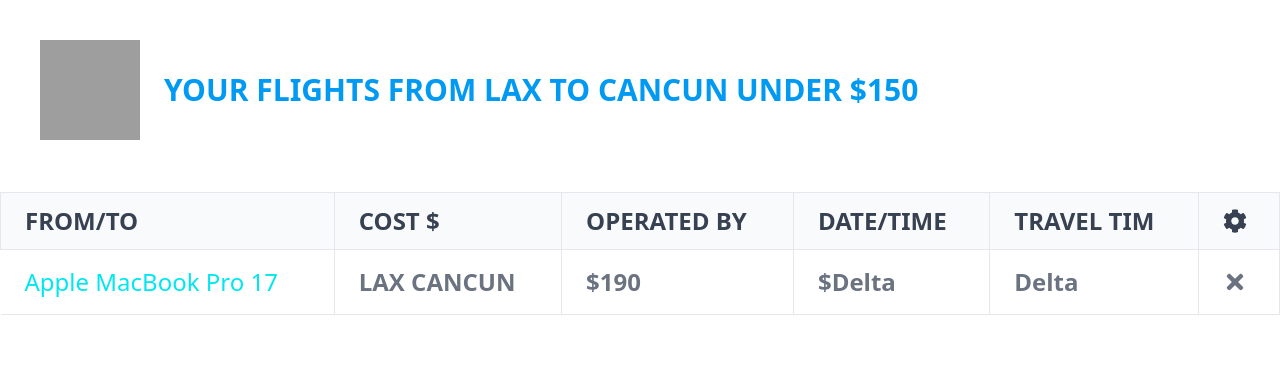
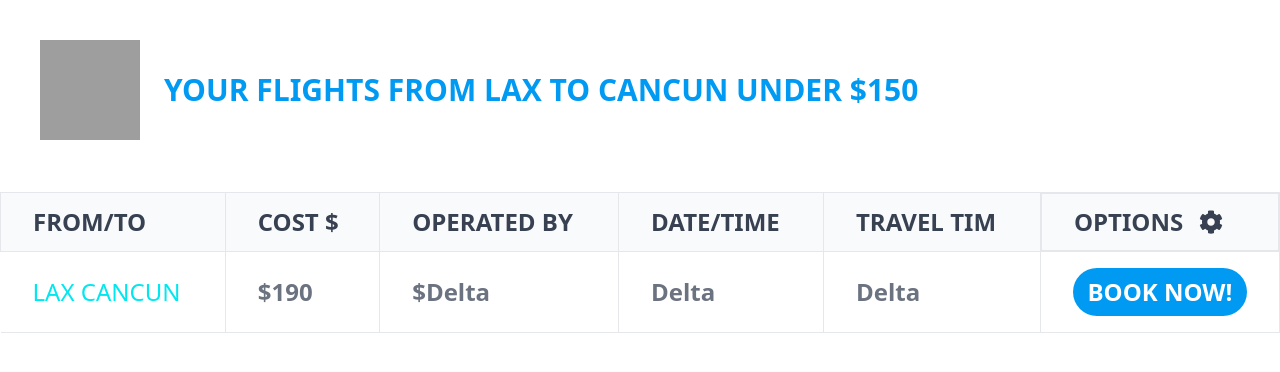
Before and after one commit to Alefrankie/u-go_alefrank-challenge, a Next.js app in the folder frontend/: page /flights in a window 1280 px wide. Shown: the top 372 px of the page. Built offline with nearby package versions, Linux system fonts and the light colour scheme; grey boxes are pictures that could not be loaded.

Commit message:
feat(frontend): button to view flights details

```diff
--- a/frontend/src/lib/components/buttons/ButtonFligthDetail.ts
+++ /dev/null
@@ -1,3 +0,0 @@
-export function ButtonFlightDetail() {
-  return <div>AA</div>
-}
--- /dev/null
+++ b/frontend/src/lib/components/buttons/ButtonFligthDetail.tsx
@@ -0,0 +1,10 @@
+export function ButtonFlightDetail() {
+  return (
+    <button
+      type="submit"
+      className="flex items-center justify-center p-2 gap-3 rounded-full bg-vivid-cerulean text-white font-bold w-full hover:bg-[#03d5dd] transition-all"
+    >
+      BOOK NOW!
+    </button>
+  )
+}
--- a/frontend/src/pages/flights.tsx
+++ b/frontend/src/pages/flights.tsx
@@ -1,3 +1,4 @@
+import { ButtonFlightDetail } from '@components/buttons/ButtonFligthDetail'
 import type { NextPage } from 'next'
 import Image from 'next/image'
 import Router from 'next/router'
@@ -12,7 +13,7 @@
 
   return (
     <>
-      <header className="flex items-center mb-3 gap-6 p-10">
+      <header className="flex items-center gap-6 p-10 mb-3">
         <Image src="/logo-1.png" alt="logo" width={100} height={100} layout="fixed" />
 
         <span className="text-3xl font-bold text-vivid-cerulean">
@@ -21,44 +22,44 @@
       </header>
 
       <main>
-        <div className="overflow-x-auto relative">
+        <div className="relative overflow-x-auto">
           <table className="w-full text-left text-gray-500">
-            <thead className="text-2xl text-gray-700 uppercase bg-gray-50 border">
+            <thead className="text-2xl text-gray-700 uppercase border bg-gray-50">
               <tr>
-                <th scope="col" className="py-3 px-6 border">
+                <th scope="col" className="px-8 py-3 border">
                   From/To
                 </th>
-                <th scope="col" className="py-3 px-6 border">
+                <th scope="col" className="px-8 py-3 border">
                   Cost $
                 </th>
-                <th scope="col" className="py-3 px-6 border">
+                <th scope="col" className="px-8 py-3 border">
                   Operated By
                 </th>
-                <th scope="col" className="py-3 px-6 border">
+                <th scope="col" className="px-8 py-3 border">
                   Date/Time
                 </th>
-                <th scope="col" className="py-3 px-6 border">
+                <th scope="col" className="px-8 py-3 border">
                   Travel Tim
                 </th>
-                <th scope="col" className="py-3 px-6 border">
-                  <FaCog />
+                <th scope="col" className="flex items-center gap-4 px-8 py-3 border">
+                  Options <FaCog />
                 </th>
               </tr>
             </thead>
             <tbody>
-              <tr className="border-b text-2xl">
-                <th
+              <tr className="text-2xl border-b">
+                <td
                   scope="row"
-                  className="py-4 px-6 font-medium  whitespace-nowrap text-bright-turquoise"
+                  className="px-8 py-4 font-medium whitespace-nowrap text-bright-turquoise"
                 >
-                  Apple MacBook Pro 17
-                </th>
-                <td className="py-4 px-6 border font-semibold">LAX CANCUN</td>
-                <td className="py-4 px-6 border font-semibold">$190</td>
-                <td className="py-4 px-6 border font-semibold">$Delta</td>
-                <td className="py-4 px-6 border font-semibold">Delta</td>
-                <td className="py-4 px-6 border font-semibold">
-                  <FaTimes />
+                  LAX CANCUN
+                </td>
+                <td className="px-8 py-4 font-semibold border">$190</td>
+                <td className="px-8 py-4 font-semibold border">$Delta</td>
+                <td className="px-8 py-4 font-semibold border">Delta</td>
+                <td className="px-8 py-4 font-semibold border">Delta</td>
+                <td className="px-8 py-4 font-semibold border">
+                  <ButtonFlightDetail />
                 </td>
               </tr>
             </tbody>
```
